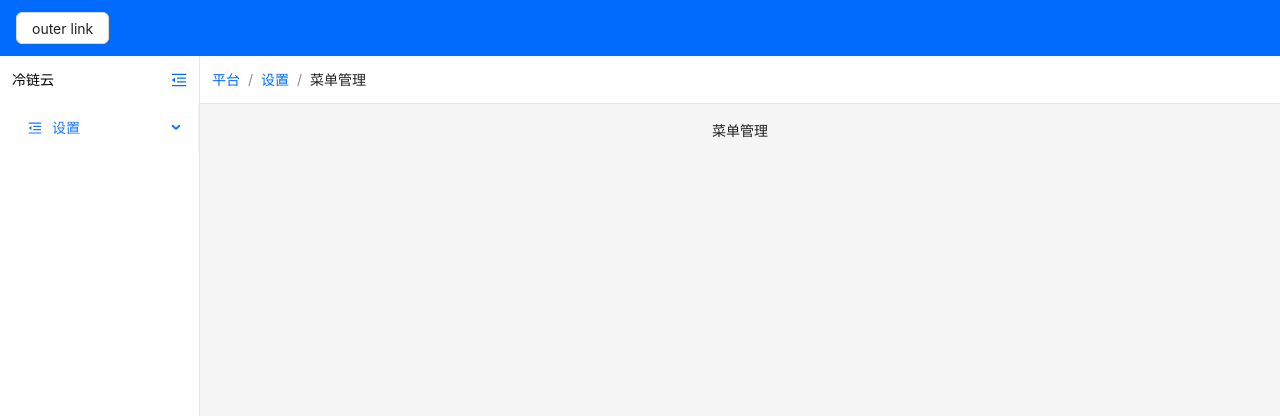
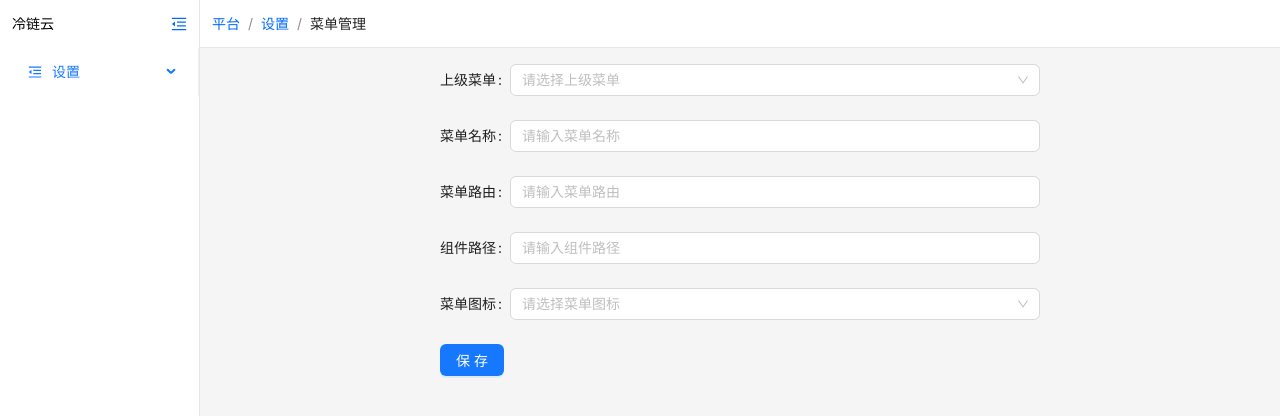
Before and after one commit to Yalin814/my-react-project, a React (Vite) app: page /setting/menuSetting in a window 1280 px wide. Shown: the top 416 px of the page. Built offline with nearby package versions, Linux system fonts and the light colour scheme.

Commit message:
feat: 菜单管理UI

```diff
--- a/src/App.css
+++ b/src/App.css
@@ -1,7 +1,6 @@
 #root {
   width: 100%;
   margin: 0 auto;
-  text-align: center;
 }
 
 .logo {
--- a/src/components/Layout/components/Sidebar/index.tsx
+++ b/src/components/Layout/components/Sidebar/index.tsx
@@ -22,7 +22,11 @@ const Sidebar = () => {
           route.children && route.children.length > 0 ? (
             route.handle?.crumb
           ) : route.handle && route.handle.menuType == MenuType.LINK ? (
-            <a href={route.path} target="_blank" onClick={(e) => e.stopPropagation()}>
+            <a
+              href={path ? `${path}/${route.path}` : route.path}
+              target="_blank"
+              onClick={(e) => e.stopPropagation()}
+            >
               {route.handle?.crumb}
             </a>
           ) : (
@@ -31,10 +35,14 @@ const Sidebar = () => {
             </NavLink>
           ),
         title: route.handle?.crumb,
-        path: route.path,
+        path: path ? `${path}/${route.path}` : route.path,
         children:
           route.children && route.children.length > 0
-            ? generateMenu(route.children, route.path, index + '-')
+            ? generateMenu(
+                route.children,
+                path ? `${path}/${route.path}` : route.path,
+                prefix + index + '-'
+              )
             : null
       }
     })
--- a/src/components/Layout/index.tsx
+++ b/src/components/Layout/index.tsx
@@ -7,7 +7,7 @@ import './index.less'
 const MainLayout: React.FC = () => {
   return (
     <Layout className="main-layout">
-      <Header />
+      {/* <Header /> */}
       <Layout>
         <Sidebar />
         <MainContent />
--- /dev/null
+++ b/src/pages/Setting/MenuSetting/index.scss
@@ -0,0 +1,7 @@
+.menu-setting {
+  height: 100%;
+  form {
+    width: 600px;
+    margin: auto;
+  }
+}
--- a/src/pages/Setting/MenuSetting/index.tsx
+++ b/src/pages/Setting/MenuSetting/index.tsx
@@ -1,5 +1,55 @@
+import { Form, Select, Col, Row, FormProps, Button, Input, TreeSelect } from 'antd'
+import './index.scss'
+import { constantRoutes } from '@/router'
+import { useMemo } from 'react'
+import { RouteObject } from 'react-router-dom'
+
 const MenuSetting = () => {
-  return <div>菜单管理</div>
+  const handleFinish: FormProps['onFinish'] = (values) => {}
+
+  const generateTreeData = (routes: RouteObject[], prefix: string = '') => {
+    return routes.map((route, index) => {
+      return {
+        value: prefix + index,
+        title: route.handle?.crumb,
+        children:
+          route.children && route.children.length > 0
+            ? generateTreeData(route.children, prefix + index + '-')
+            : []
+      }
+    })
+  }
+
+  const treeData = useMemo(() => {
+    return generateTreeData(constantRoutes)
+  }, [constantRoutes])
+
+  return (
+    <div className="menu-setting">
+      <Form onFinish={handleFinish}>
+        <Form.Item label="上级菜单">
+          <TreeSelect placeholder="请选择上级菜单" treeData={treeData}></TreeSelect>
+        </Form.Item>
+        <Form.Item label="菜单名称">
+          <Input placeholder="请输入菜单名称" />
+        </Form.Item>
+        <Form.Item label="菜单路由">
+          <Input placeholder="请输入菜单路由" />
+        </Form.Item>
+        <Form.Item label="组件路径">
+          <Input placeholder="请输入组件路径" />
+        </Form.Item>
+        <Form.Item label="菜单图标">
+          <Select placeholder="请选择菜单图标"></Select>
+        </Form.Item>
+        <Form.Item>
+          <Button type="primary" htmlType="submit">
+            保存
+          </Button>
+        </Form.Item>
+      </Form>
+    </div>
+  )
 }
 
 export default MenuSetting
```
